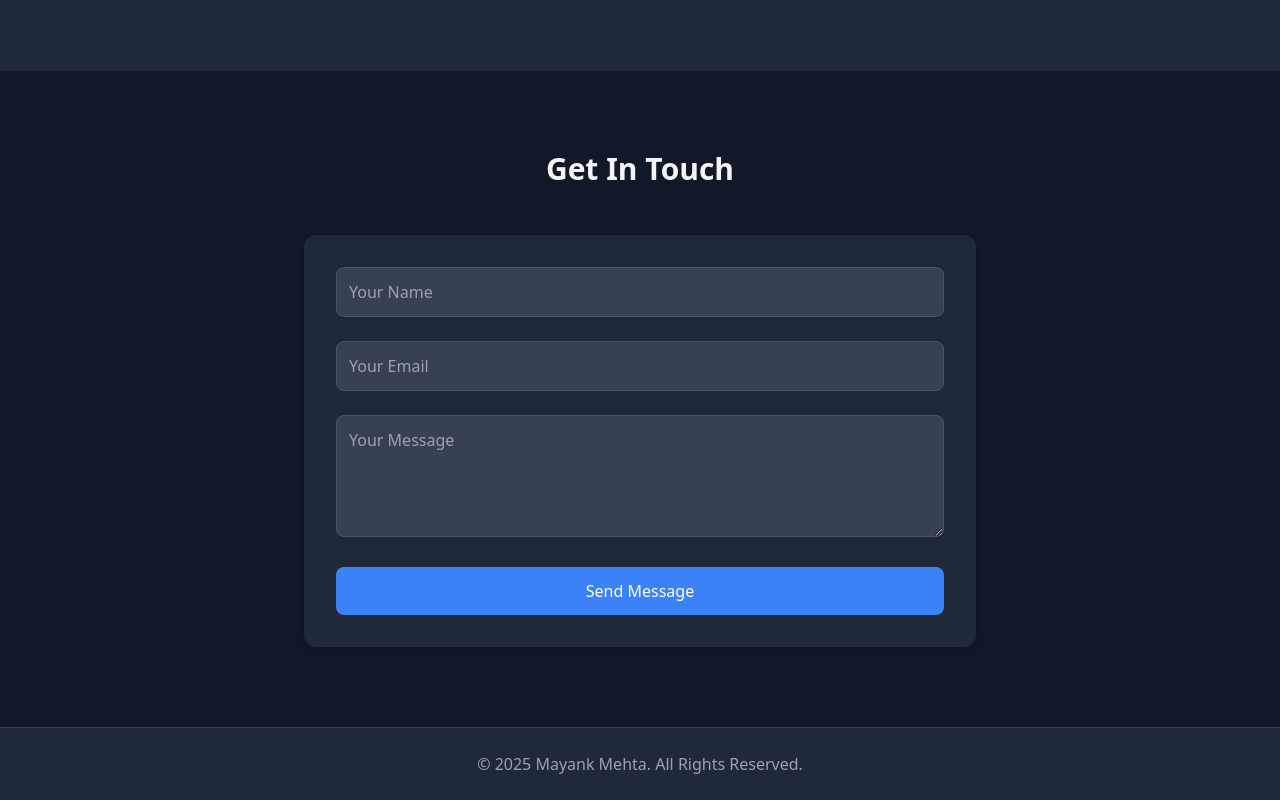
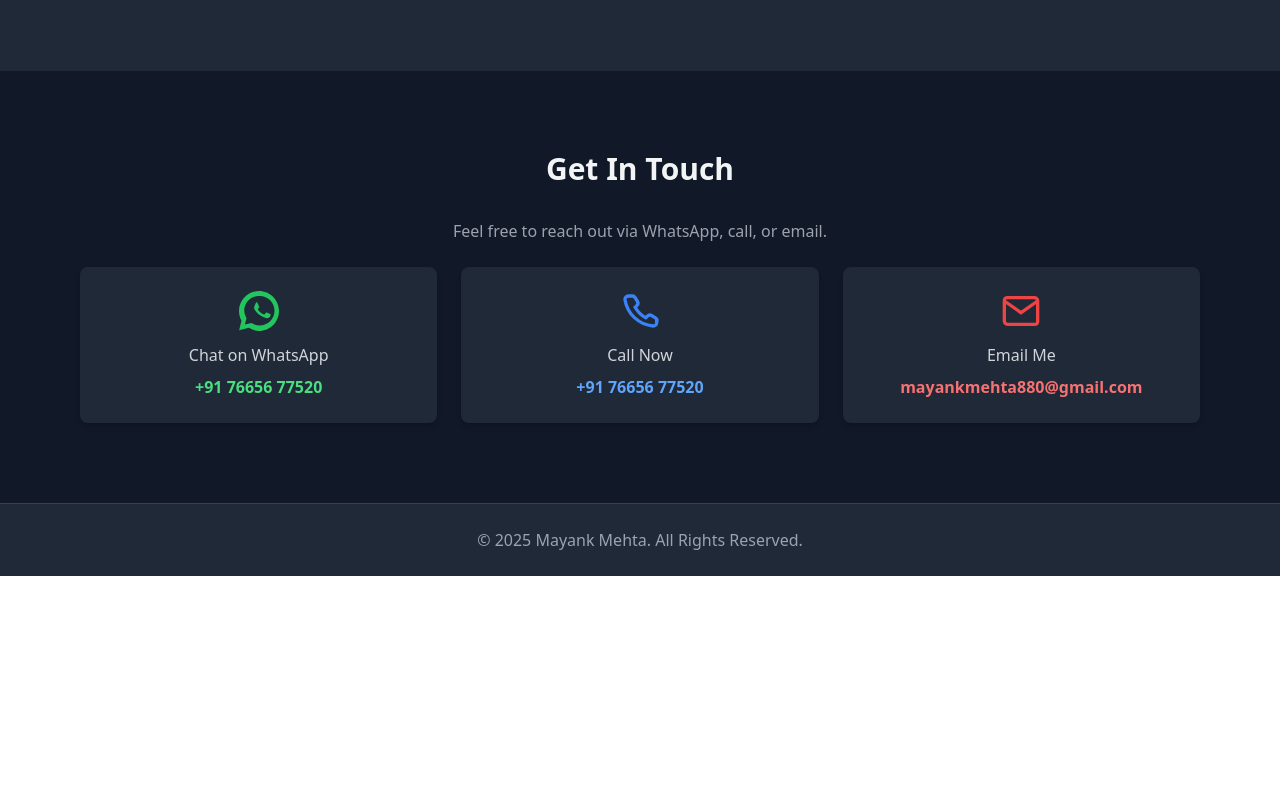
Before and after one commit to mayankmehta19032003/Portfolio, a React (Vite) app: page / in a window 1280 px wide. Shown: the part 2869-3669 px from the top of the page. After the commit the page ends 3445 px from the top, so only its background shows below. Built offline with nearby package versions, Linux system fonts and the light colour scheme.

Commit message:
add feature of contact section

```diff
--- a/src/Portfolio.jsx
+++ b/src/Portfolio.jsx
@@ -968,43 +968,57 @@ const Portfolio = () => {
 
       {/* Contact Section */}
       <section id="contact" className="bg-gray-100 dark:bg-gray-900 py-20">
-        <div className="max-w-6xl mx-auto px-4">
-          <h2 className="text-3xl font-bold text-center mb-12">Get In Touch</h2>
-          <div className="max-w-2xl mx-auto">
-            <div className="bg-white dark:bg-gray-800 p-8 rounded-xl shadow-md">
-              <form className="space-y-6">
-                <div>
-                  <input
-                    type="text"
-                    placeholder="Your Name"
-                    className="w-full p-3 border dark:border-gray-600 rounded-lg focus:outline-none focus:border-blue-500 dark:focus:border-blue-400 bg-white dark:bg-gray-700 text-gray-900 dark:text-gray-100"
-                  />
-                </div>
-                <div>
-                  <input
-                    type="email"
-                    placeholder="Your Email"
-                    className="w-full p-3 border dark:border-gray-600 rounded-lg focus:outline-none focus:border-blue-500 dark:focus:border-blue-400 bg-white dark:bg-gray-700 text-gray-900 dark:text-gray-100"
-                  />
-                </div>
-                <div>
-                  <textarea
-                    placeholder="Your Message"
-                    rows="4"
-                    className="w-full p-3 border dark:border-gray-600 rounded-lg focus:outline-none focus:border-blue-500 dark:focus:border-blue-400 bg-white dark:bg-gray-700 text-gray-900 dark:text-gray-100"
-                  ></textarea>
-                </div>
-                <button
-                  type="submit"
-                  className="w-full bg-blue-600 text-white py-3 rounded-lg hover:bg-blue-700 transition-colors dark:bg-blue-500 dark:hover:bg-blue-600"
-                >
-                  Send Message
-                </button>
-              </form>
-            </div>
-          </div>
-        </div>
-      </section>
+  <div className="max-w-6xl mx-auto px-4 text-center">
+    <h2 className="text-3xl font-bold mb-8">Get In Touch</h2>
+    <p className="text-gray-600 dark:text-gray-400 mb-6">
+      Feel free to reach out via WhatsApp, call, or email.
+    </p>
+
+    {/* Contact Cards */}
+    <div className="grid grid-cols-1 md:grid-cols-3 gap-6">
+      {/* WhatsApp Card */}
+      <a
+        href="https://wa.me/917665677520?text=Hello%20Mayank,%20I%20want%20to%20connect!"
+        target="_blank"
+        rel="noopener noreferrer"
+        className="bg-white dark:bg-gray-800 p-6 rounded-lg shadow-md flex flex-col items-center hover:shadow-lg transition transform hover:scale-105"
+      >
+        <svg className="w-10 h-10 fill-current text-green-500 mb-3" viewBox="0 0 24 24">
+          <path d="M12 0C5.373 0 0 5.373 0 12c0 2.109.548 4.101 1.505 5.831L.07 23.546l5.883-1.436A11.94 11.94 0 0012 24c6.627 0 12-5.373 12-12S18.627 0 12 0zm-.44 3h.88c4.895 0 8.86 3.965 8.86 8.86s-3.965 8.86-8.86 8.86c-1.676 0-3.249-.476-4.623-1.32l-.352-.22-3.896.953.957-3.892-.229-.353A8.854 8.854 0 013.14 11.86C3.14 6.965 7.105 3 11.86 3zm-.488 3.5a.9.9 0 00-.702.36c-.41.493-.88 1.45-1.07 2.08-.21.678-.36 1.356-.15 1.784.216.438.828 1.33 1.009 1.52.18.19 1.86 2.23 4.057 3.154 2.196.923 2.446.92 2.911.87.465-.05 1.445-.59 1.646-1.159.201-.568.201-1.054.14-1.15-.062-.096-.23-.15-.48-.263s-1.47-.722-1.7-.806c-.23-.084-.4-.126-.57.127-.172.253-.656.806-.805.973-.15.168-.296.188-.547.063-.25-.124-1.057-.387-2.016-1.238-.743-.664-1.244-1.484-1.39-1.737-.146-.253-.016-.388.108-.511.102-.1.253-.263.38-.395.127-.132.169-.196.253-.326.084-.13.042-.254-.02-.357-.062-.103-.57-1.365-.777-1.87-.207-.504-.417-.526-.576-.534z"/>
+        </svg>
+        <p className="text-gray-700 dark:text-gray-300">Chat on WhatsApp</p>
+        <span className="mt-2 text-green-600 dark:text-green-400 font-semibold">+91 76656 77520</span>
+      </a>
+
+      {/* Call Card */}
+      <a
+        href="tel:+917665677520"
+        className="bg-white dark:bg-gray-800 p-6 rounded-lg shadow-md flex flex-col items-center hover:shadow-lg transition transform hover:scale-105"
+      >
+        <svg className="w-10 h-10 text-blue-500 mb-3" viewBox="0 0 24 24" fill="none" stroke="currentColor" strokeWidth="2">
+          <path d="M22 16.92V19a2 2 0 0 1-2.18 2A18.81 18.81 0 0 1 3 5.18 2 2 0 0 1 5 3h2.09a2 2 0 0 1 2 .94l1.38 2.31a2 2 0 0 1-.45 2.55l-.91.91a16 16 0 0 0 6.37 6.37l.91-.91a2 2 0 0 1 2.55-.45l2.31 1.38a2 2 0 0 1 .94 2z"></path>
+        </svg>
+        <p className="text-gray-700 dark:text-gray-300">Call Now</p>
+        <span className="mt-2 text-blue-600 dark:text-blue-400 font-semibold">+91 76656 77520</span>
+      </a>
+
+      {/* Email Card */}
+      <a
+        href="mailto:mayankmehta880@gmail.com"
+        className="bg-white dark:bg-gray-800 p-6 rounded-lg shadow-md flex flex-col items-center hover:shadow-lg transition transform hover:scale-105"
+      >
+        <svg className="w-10 h-10 text-red-500 mb-3" viewBox="0 0 24 24" fill="none" stroke="currentColor" strokeWidth="2">
+          <path d="M4 4h16c1.1 0 2 .9 2 2v12c0 1.1 0 2-2 2H4c-1.1 0-2-.9-2-2V6c0-1.1 0-2 2-2z"></path>
+          <polyline points="22,6 12,13 2,6"></polyline>
+        </svg>
+        <p className="text-gray-700 dark:text-gray-300">Email Me</p>
+        <span className="mt-2 text-red-600 dark:text-red-400 font-semibold">mayankmehta880@gmail.com</span>
+      </a>
+    </div>
+  </div>
+</section>
+
+
 
       {/* Footer */}
       <footer className="bg-white dark:bg-gray-800 border-t dark:border-gray-700">
```
